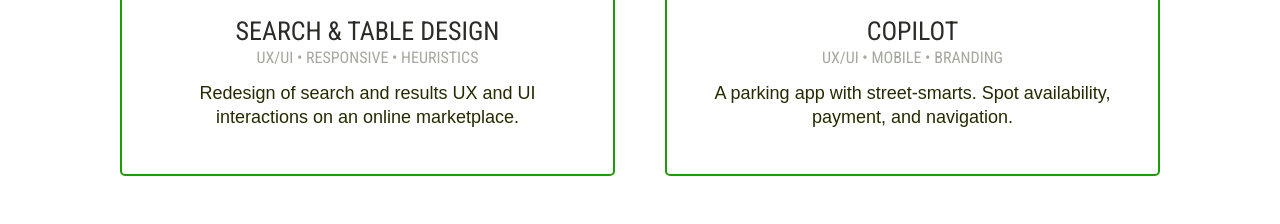
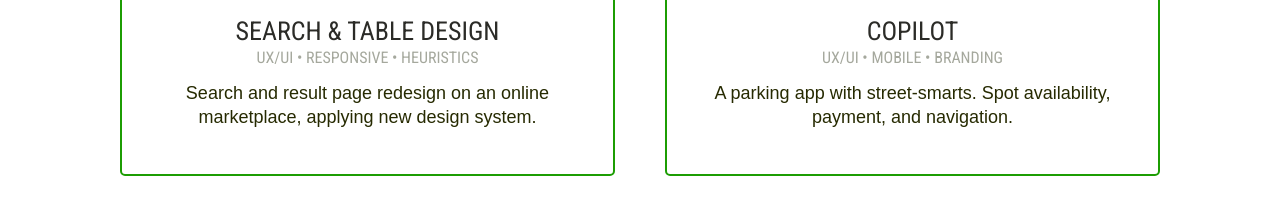
Before and after one commit to ihtoth/ihtoth.github.io, a plain HTML site: page index.html in a window 1280 px wide. Shown: the part 922-1146 px from the top of the page. Drawn offline with nearby package versions, Linux system fonts and the light colour scheme; no server answers; a web font is replaced by a local one.

Commit message:
changed search/table design project summary

```diff
--- a/index.html
+++ b/index.html
@@ -119,7 +119,7 @@
               </div>
               <h3 class="">Search & Table Design</h3>
               <h4 class="less-line-height smallCaption">UX/UI &#8226; Responsive &#8226; Heuristics</h4>
-              <p class="less-line-height">Redesign of search and results UX and UI interactions on an online marketplace.</p>
+              <p class="less-line-height">Search and result page redesign on an online marketplace, applying new design system.</p>
             </a>
             <a href="./projectCopilot.html" id="copilot" class="card ripple" data-ripple-color="var(--lime-light-green)">
               <div class="cardImgCont">
```
